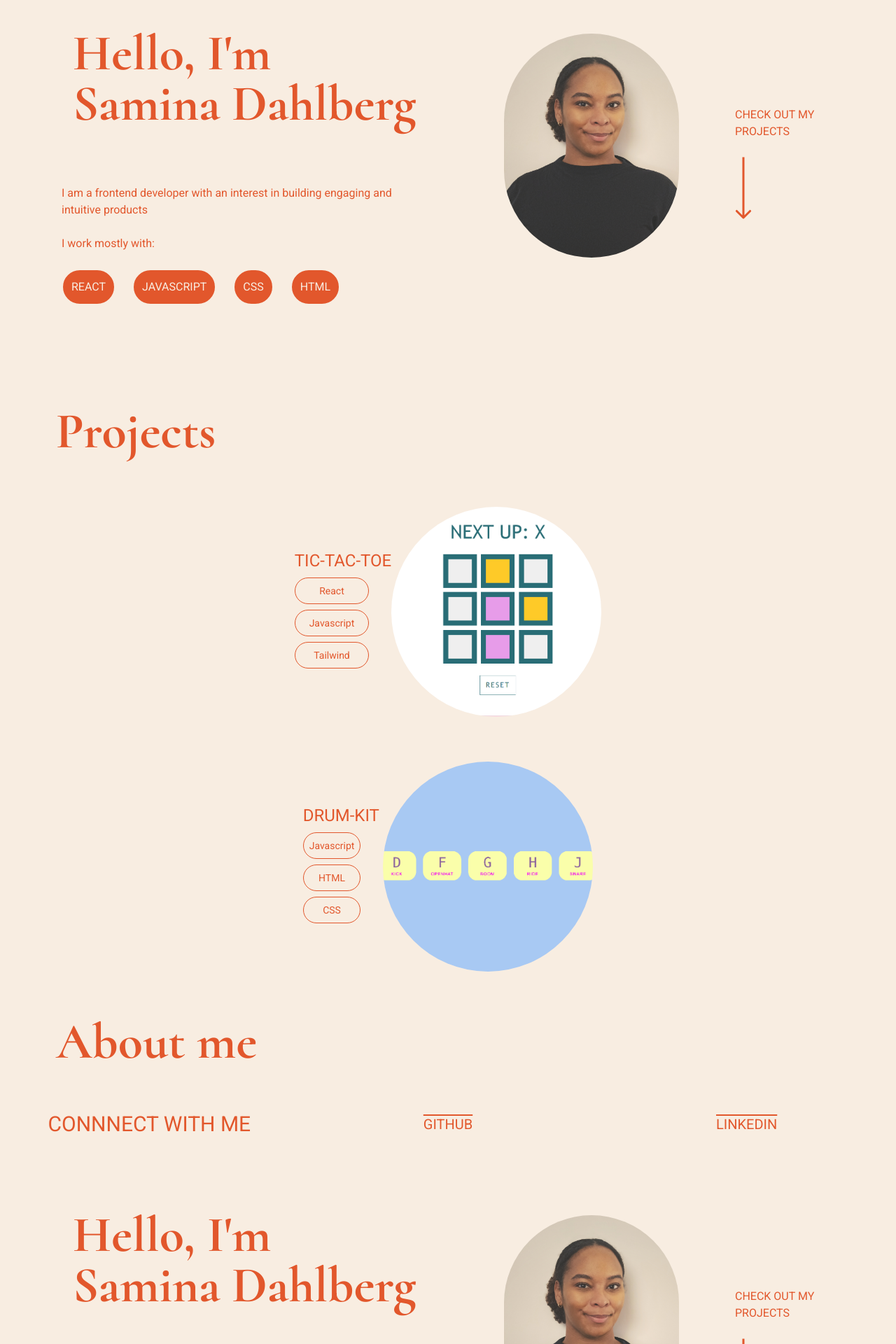
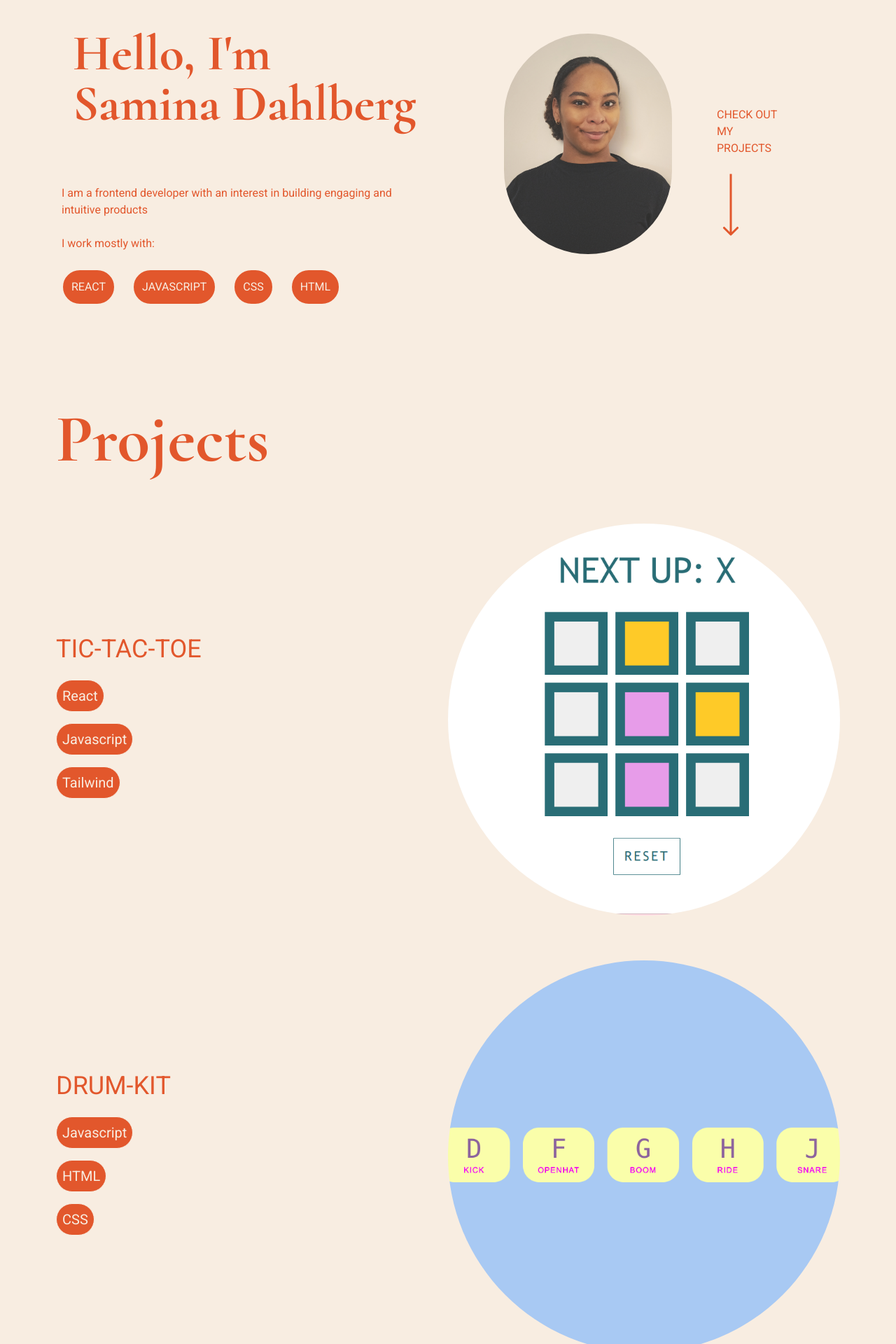
Before and after one commit to Samina-tenso/my-portfolio, a Next.js app: page /Home in a window 1280 px wide. Shown: the part 140-2060 px from the top of the page at 70% size. Built offline with nearby package versions, Linux system fonts and the light colour scheme; a web font is replaced by a local one.

Commit message:
changed layout projects

```diff
--- a/pages/About.jsx
+++ b/pages/About.jsx
@@ -3,7 +3,7 @@ import React from 'react'
 function About() {
     return (
         <div className='bg-beige '>
-            <h1 className='font-serif text-center text-red text-5xl py-8  sm:text-left sm:text-6xl sm:ml-20 md:text-7xl'>About me </h1></div>
+            <h1 className='font-serif text-center text-red text-8xl py-8  sm:text-left sm:text-6xl sm:ml-20 md:text-7xl'>About </h1></div>
     )
 }
 
--- a/pages/Contact.jsx
+++ b/pages/Contact.jsx
@@ -4,14 +4,15 @@ import Link from 'next/link'
 
 function Contact() {
     return (
-        <div id="contact" className='grid grid-cols-1  text-red bg-beige sm:grid-cols-3 '>
+        <div id="contact" className='grid grid-cols-1 pb-4 text-beige bg-red sm:grid-cols-3 '>
             <h1 className='text-3xl text-center py-8 uppercase sm:ml-18'>Connnect with me</h1>
+            <div className='m-auto'>
                 {connect.map(({ destination, path }, index) => {
                     return (
 
-                    <ul className=' text-xl  m-auto'>
+                        <ul className=' text-xl '>
                             <Link href={path}>
-                            <a className="  hover:no-underline uppercase">
+                                <a className="  hover:no-underline text-beige uppercase">
                                     <li key={index}> {destination}</li>
                                 </a>
                             </Link>
@@ -20,6 +21,7 @@ function Contact() {
                     )
                 })}
             </div>
+        </div>
     )
 }
 
--- a/pages/Data.jsx
+++ b/pages/Data.jsx
@@ -5,7 +5,7 @@ import TickTackToe from '../public/TickTackToe.png'
 //project links
 export const projects = [
     {
-        projectName: 'tic-tac-toe',
+        projectName: 'Tic-Tac-Toe',
         path: 'https://samina-tenso.github.io/Tic-tac-toe/',
         tags: [
             'React',
@@ -16,7 +16,7 @@ export const projects = [
         image: TickTackToe,
     },
     {
-        projectName: 'drum-kit',
+        projectName: 'Drum-Kit',
         path: 'https://samina-tenso.github.io/drumKit/',
         tags: ['Javascript',
             'HTML',
--- a/pages/Home.jsx
+++ b/pages/Home.jsx
@@ -19,18 +19,19 @@ function Home() {
                     <li className='border-2 p-3 rounded-full bg-red '> HTML</li>
                 </ul>
             </div>
-            <div className='grid grid-cols-1 mt-9  m-auto  sm:mr-25 flex sm:grid-cols-2 sm:mt-20 sm:flex md:ml-20'>
+            <div className='grid grid-cols-1 mt-9  m-auto  sm:mr-20 sm:grid-cols-2 sm:mt-20  md:ml-20'>
                 <div>
                     <Image src={myProfile}
                         alt="me"
-                        width={250}
-                        height={320}
-                        layout="fixed"
+                        width={320}
+                        height={420}
+                        layout="responsive"
                         className='rounded-full'
+
                     />
                 </div>
-                <div className=' m-auto sm:ml-10 sm:mt-20 sm:pr-20' >
-                    <div className='uppercase  mt-6 text-red sm:text-left sm:ml-10 '> check out my <br /> projects </div>
+                <div className=' m-auto sm:ml-8 sm:mt-20 sm:pr-20 ' >
+                    <div className='uppercase  mt-6 text-red sm:text-left sm:ml-8 '> check out my <br /> projects </div>
                     <Arrow />
                 </div>
 
--- a/pages/Projects.jsx
+++ b/pages/Projects.jsx
@@ -5,21 +5,23 @@ import { projects } from './Data'
 function Projects() {
     return (
         <div id="projects" className='bg-beige m-0'>
-            <h1 className='font-serif text-red text-6xl mb-10 mt-0 pt-8 text-center sm:text-left sm:ml-20 sm:text-6xl sm:pt-8 sm:mt-0 sm:mb-10 md:text-7xl'>Projects </h1>
+            <h1 className='font-serif text-red text-8xl mb-10 mt-0 pt-8 text-center sm:text-left sm:ml-20 sm:text-6xl sm:pt-8 sm:mt-0 sm:mb-10 md:text-8xl'>Projects </h1>
 
             {projects.map((project, index) => {
-                return <a href={project.path} className='no-underline'> < div key={index} className="  flex-none grid grid-cols-1 place-items-center py-4 text-beige  sm:flex  sm:justify-center sm:py-8  sm:border-y4  sm:border-beige sm:rounded-r-full " >
-                    <div className=''> <h2 className=" text-2xl text-red uppercase " >{project.projectName}</h2>
+                return <a href={project.path} className='no-underline'> < div key={index} className=" grid grid-cols-1 items-center py-4 text-beige  mx-20 sm:grid-cols-2  sm:py-8  sm:border-y4  sm:border-beige sm:rounded-r-full " >
+                    <div>       <h2 className=" text-4xl pb-4 text-center uppercase text-red sm:text-left md:text-4xl " >{project.projectName}</h2>
                         {project.tags.map((tag, index) => {
-                            return <ul> <li class='text-red border rounded-full p-2 my-4 sm:my-2 sm:mr-8 text-sm  text-center bg-beige  ' key={index}>{tag} </li></ul>
-                        })}</div>
+                            return <ul className=' flex sm:flex-row justify-center sm:justify-start'> <li class=' text-beige border bg-red rounded-full p-2 my-2 sm:my-2 text-sm sm:text-xl  text-center bg-beige  ' key={index}>{tag} </li></ul>
+                        })} </div>
                     <Image
                         src={project.image}
                         alt="project image"
                         width={300}
                         height={300}
+                        layout="responsive"
+                        className='rounded-full '
+                        sizes="(min-width:640)20vw"
 
-                        className='rounded-full  '
                     />
                 </div>
                 </a>
--- a/pages/_app.js
+++ b/pages/_app.js
@@ -5,15 +5,17 @@ import Projects from './Projects'
 import Contact from './Contact'
 import About from './About'
 
+
 function MyApp({ Component, pageProps }) {
   return (
     <>
       <Nav />
       <Home />
       <Projects />
+
       <About />
       <Contact />
-      <Component {...pageProps} />
+
     </>
   )
 
```
Lines whose indentation alone changed are shown as unchanged.
